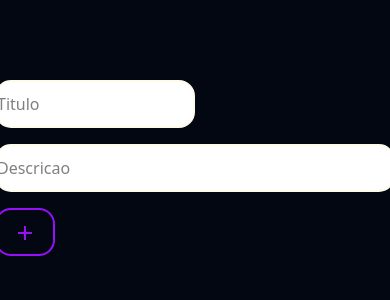
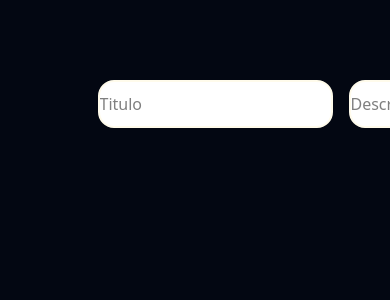
Before and after one commit to Alvaro-Massingue/task-maneger, a React (Vite) app: page / in a window 390 px wide. Shown: the top 300 px of the page. Built offline with nearby package versions, Linux system fonts and the light colour scheme.

Commit message:
Garantir a responsividade no Adicionar tarefa

```diff
--- a/src/components/AddTask.jsx
+++ b/src/components/AddTask.jsx
@@ -7,8 +7,8 @@ const AddTask = (props) => {
   const [title, setTitle] = useState("");
   const [description, setDescription] = useState("");
   return (
-    <div className="mt-20 ">
-      <div className="flex flex-wrap gap-4">
+    <div className="mt-20 w-1/2 flex flex-col items-center gap-2">
+      <div className="flex w-full gap-4">
         <InputTitle
           value={title}
           onChange={(event) => setTitle(event.target.value)}
@@ -29,7 +29,7 @@ const AddTask = (props) => {
           }}
         />
       </div>
-      <p className="text-purple-600">{props.error}</p>
+      <p className="text-purple-600 self-start">{props.error}</p>
     </div>
   );
 };
--- a/src/components/InputButton.jsx
+++ b/src/components/InputButton.jsx
@@ -3,7 +3,7 @@ export default function InputButton(props) {
     <button
       type="button"
       onClick={props.onClick}
-      className={` rounded-2xl h-12 w-15 cursor-pointer  text-purple-600 hover:bg-purple-600 hover:text-white hover:border-0 ${
+      className={` rounded-2xl h-12 basis-15 grow-0 shrink cursor-pointer  text-purple-600 hover:bg-purple-600 hover:text-white hover:border-0 ${
         props.className || ""
       }`}
     >
--- a/src/components/InputDescription.jsx
+++ b/src/components/InputDescription.jsx
@@ -1,7 +1,7 @@
 export default function InputDescription(props) {
   return (
     <input
-      className="border-2 border-amber-50 border-solid rounded-2xl h-12 w-100 bg-white outline-0 focus:shadow-2xl shadow-fuchsia-800"
+      className="border-2 border-amber-50 border-solid rounded-2xl h-12 basis-100 grow-0 shrink-2 bg-white outline-0 focus:shadow-2xl shadow-fuchsia-800"
       type="text"
       value={props.value}
       onChange={props.onChange}
--- a/src/components/InputTitle.jsx
+++ b/src/components/InputTitle.jsx
@@ -1,7 +1,7 @@
 export default function InputTitle(props) {
   return (
     <input
-      className="border-2 border-amber-50 border-solid rounded-2xl w-50 h-12 bg-white outline-0 focus:shadow-2xl shadow-fuchsia-800"
+      className="border-2 border-amber-50 border-solid rounded-2xl basis-50 grow-0 shrink h-12 bg-white outline-0 focus:shadow-2xl shadow-fuchsia-800"
       type="text"
       value={props.value}
       onChange={props.onChange}
--- a/src/components/Tasks.jsx
+++ b/src/components/Tasks.jsx
@@ -18,7 +18,7 @@ export default function Tasks(props) {
           key={task.id}
           className=" w-150 flex justify-between items-center flex-wrap bg-white min-h-10 rounded-xl p-2 gap-2"
         >
-          <div className="w-3/4 wrap-break-word">
+          <div className="basis-full shrink wrap-break-word">
             <p
               class={
                 task.isCompleted
@@ -37,7 +37,7 @@ export default function Tasks(props) {
             )}
           </div>
 
-          <div className="flex gap-1 items-center flex-wrap ">
+          <div className="flex basis-full gap-1 items-center ">
             <input
               className="w-15 h-6 cursor-pointer"
               type="checkbox"
```
